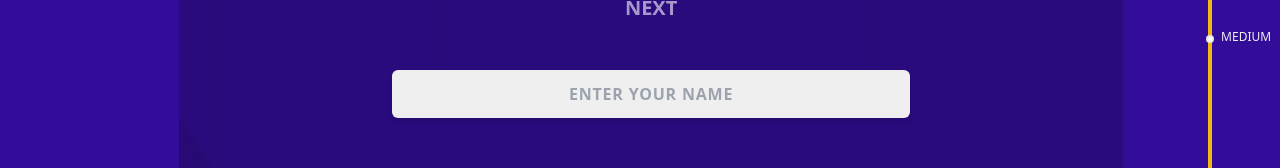
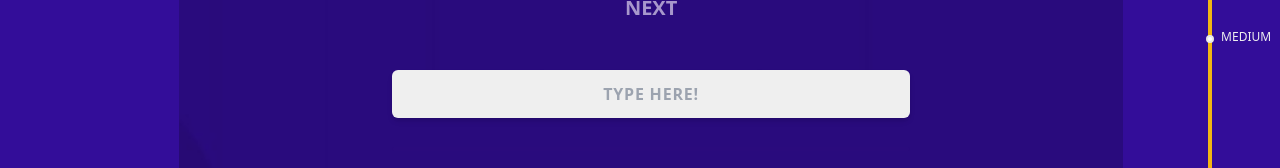
Before and after one commit to utsavdotpro/FastFingers, a React (Create React App) app: page /game/1/1 in a window 1280 px wide. Shown: the part 341-509 px from the top of the page. Built offline with nearby package versions, Linux system fonts and the light colour scheme.

Commit message:
minor change

```diff
--- a/src/components/Input/index.js
+++ b/src/components/Input/index.js
@@ -8,6 +8,7 @@ function Input({ value = "", placeholder = "", onChange = () => {} }) {
       placeholder={placeholder}
       value={value}
       onChange={onChange}
+      autoFocus
       className="bg-white p-3 rounded-md outline-none shadow-md font-bold text-center uppercase tracking-wider w-full"
     />
   );
--- a/src/pages/Game/index.js
+++ b/src/pages/Game/index.js
@@ -1,6 +1,6 @@
 import React from "react";
 import CardContainer from "../../containers/CardContainer";
-import Input from "../../components/Input";
+import Input, { useInput } from "../../components/Input";
 import Text from "../../components/Text";
 import Timer from "../../components/Timer";
 import Word from "../../components/Word";
@@ -14,6 +14,7 @@ import { useParams } from "react-router-dom";
 
 export default function Game() {
   const { difficulty: difficultyKey, player } = useParams();
+  const [text, handleTextChange] = useInput("");
 
   return (
     <GridContainer
@@ -35,7 +36,11 @@ export default function Game() {
         <br />
 
         <div className="md:w-3/5 w-full">
-          <Input placeholder="Enter Your Name" />
+          <Input
+            placeholder="Type here!"
+            value={text}
+            onChange={handleTextChange}
+          />
           <br />
           <br />
           <Timer time={3000} />
```
